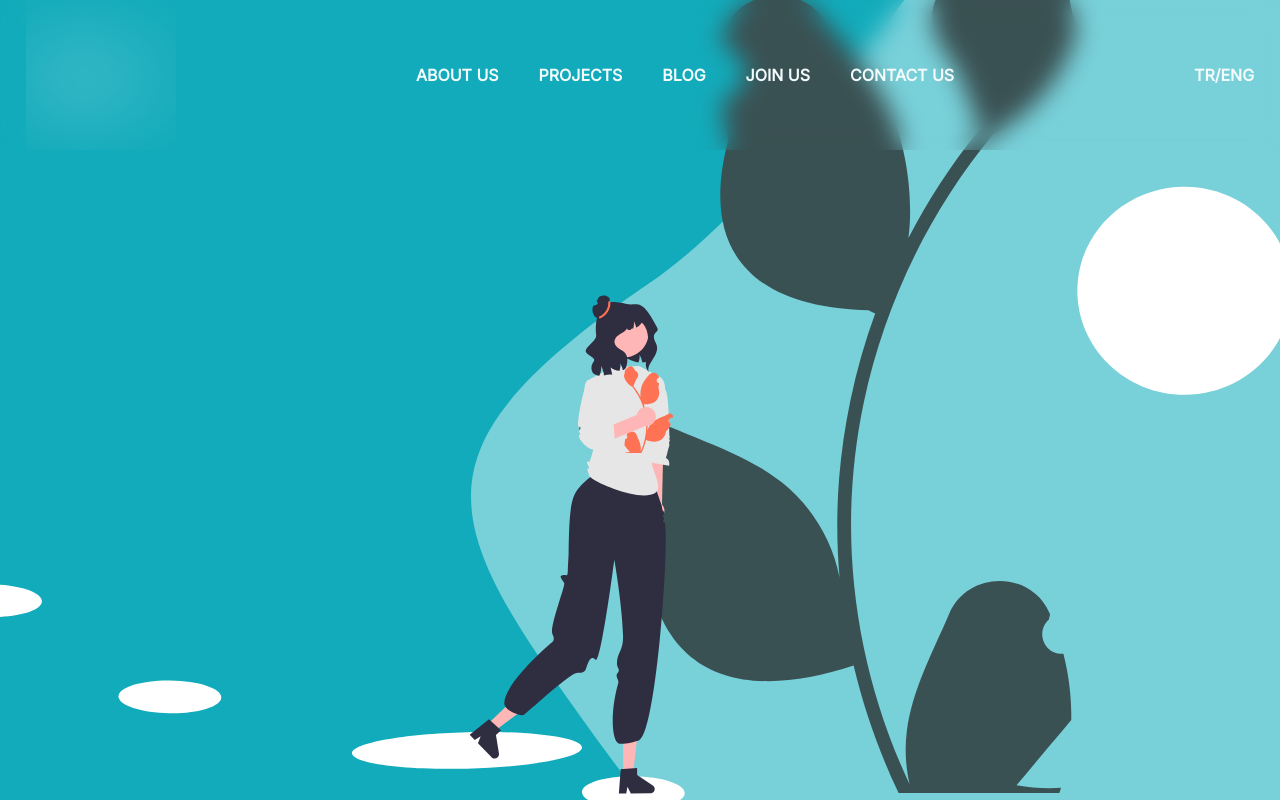
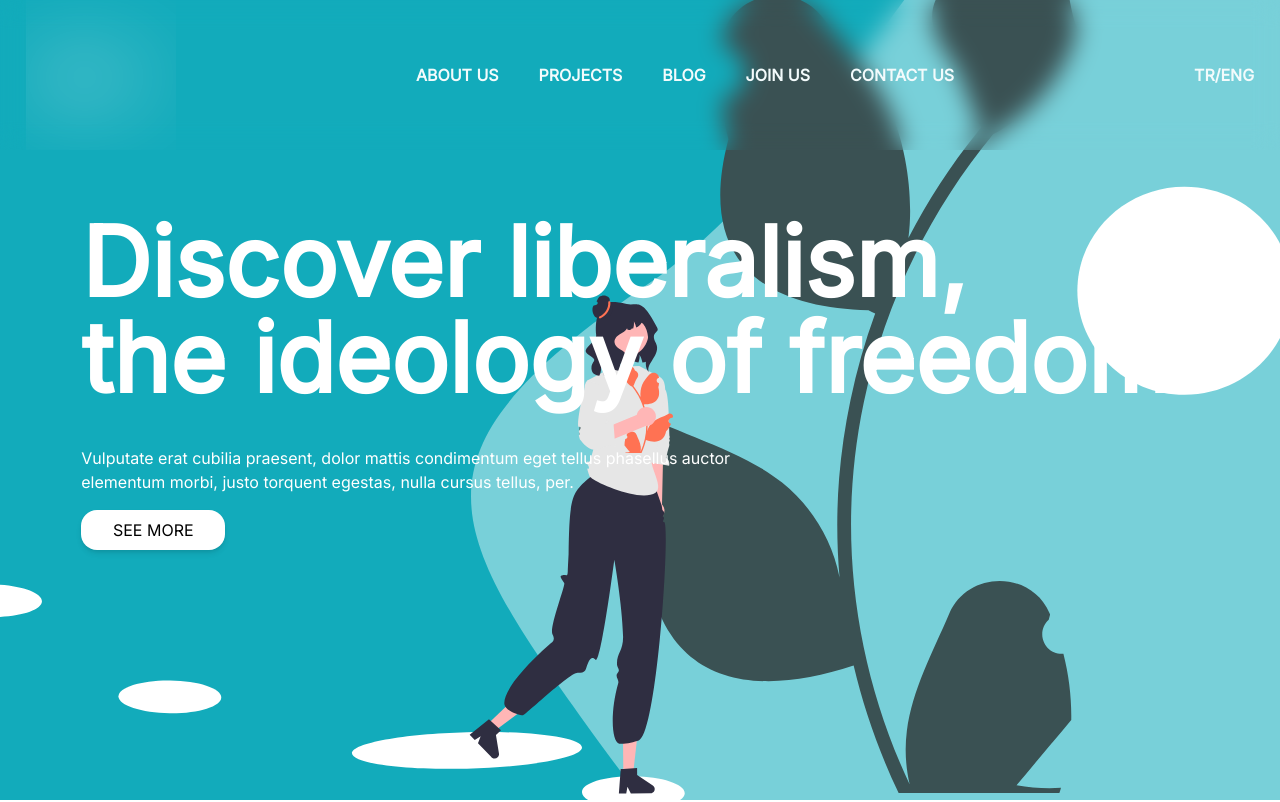
Before and after one commit to 3h-hareketi/website, a Next.js app: page / in a window 1280 px wide. Shown: the top 802 px of the page. Built offline with nearby package versions, Linux system fonts and the light colour scheme; no server answers.

Commit message:
Add hero component

```diff
--- a/pages/index.tsx
+++ b/pages/index.tsx
@@ -5,11 +5,23 @@ import Newsletter from "../components/Newsletter";
 
 const Home: NextPage = () => {
   return (
-    <div className="flex h-screen ">
-      {/* <FeaturedBlogs /> */}
-      {/* <div className="m-auto">
-          <Newsletter />
-        </div> */}
+    <div className="flex h-screen mx-auto">
+      <div className="mx-auto mt-16 text-white">
+        {" "}
+        <h1 className="font-extrabold text-8xl">
+          Discover liberalism, <br /> the ideology of freedom!
+        </h1>
+        <div className="max-w-2xl mt-10">
+          Vulputate erat cubilia praesent, dolor mattis condimentum eget tellus
+          phasellus auctor elementum morbi, justo torquent egestas, nulla cursus
+          tellus, per.
+        </div>
+        <button className="p-2 mt-4 font-medium text-black bg-white shadow-md w-36 rounded-2xl hover:text-primary-500 hover:shadow-lg">
+          SEE MORE
+        </button>
+      </div>
+      {/* <FeaturedBlogs />
+      <Newsletter /> */}
     </div>
   );
 };
```
